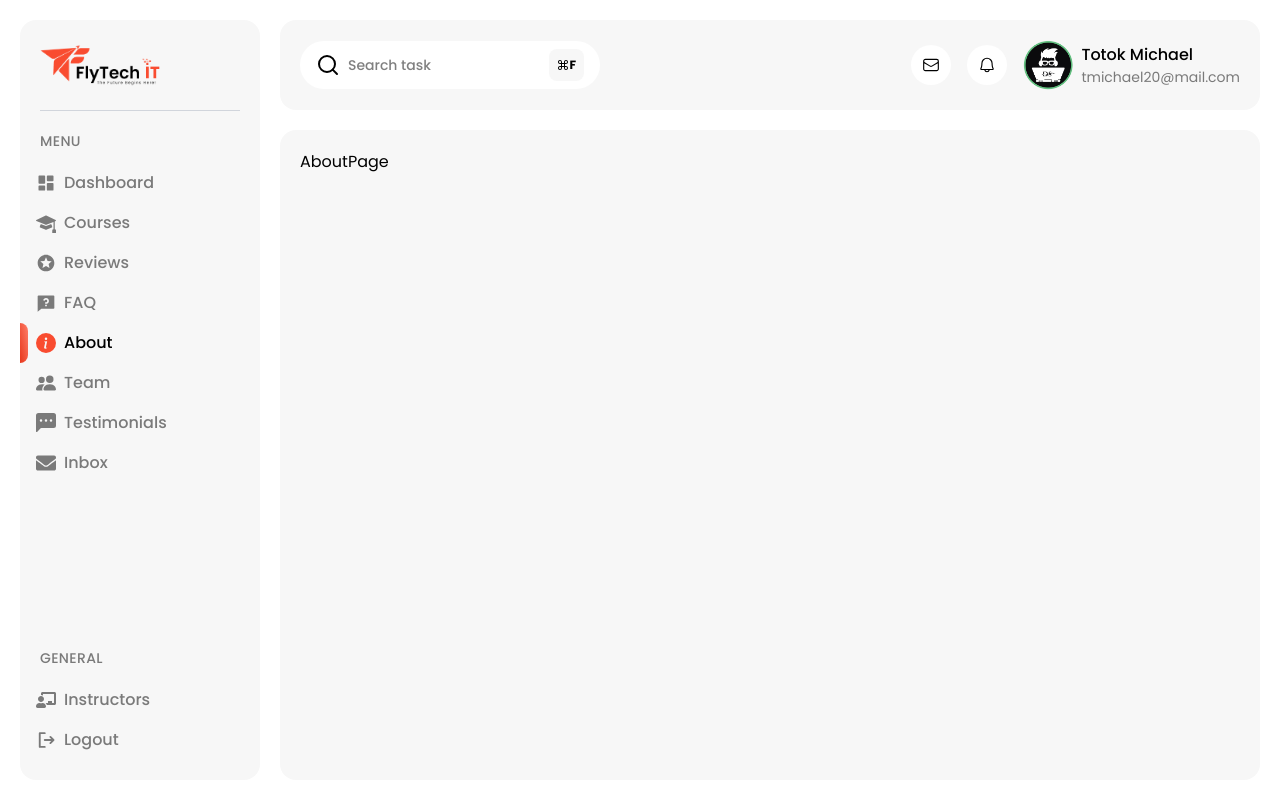
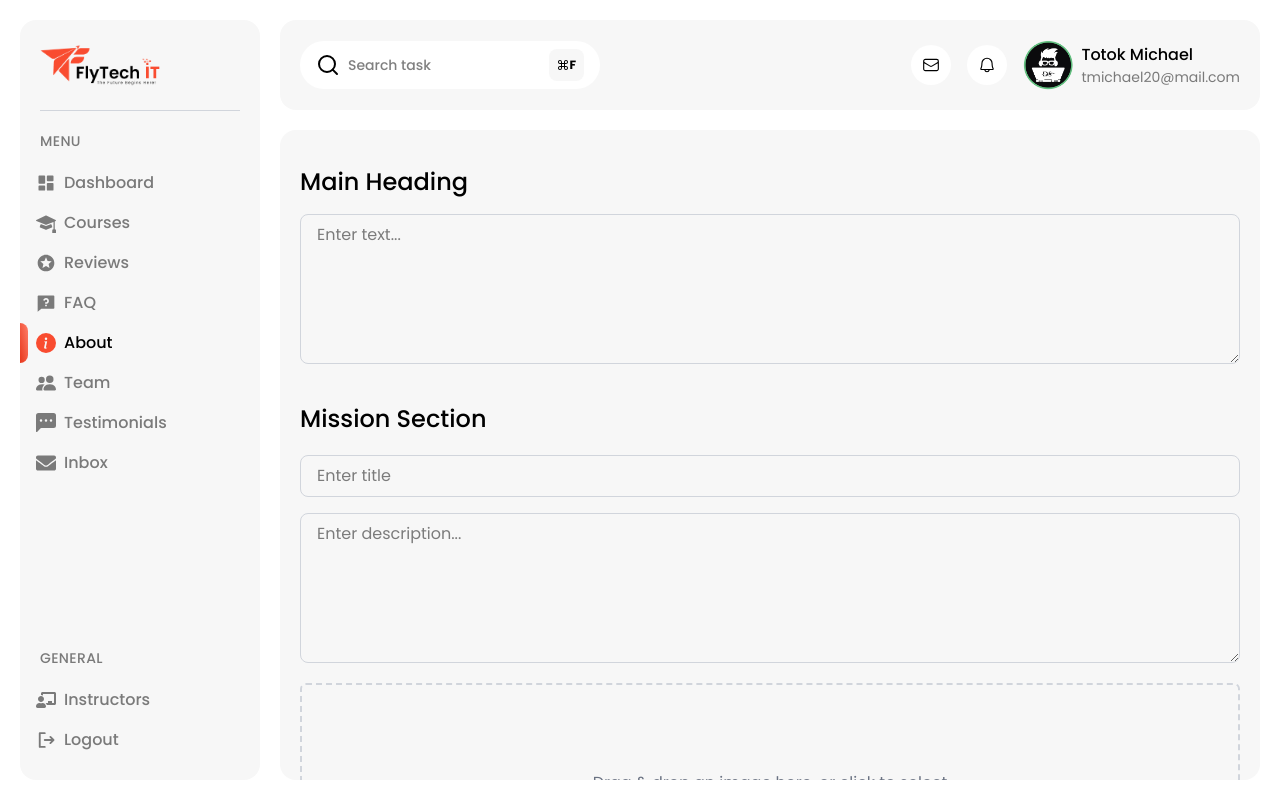
Before and after one commit to Shakiqurrahman/flytech-dashboard, a React (Vite) app: page /about in a window 1280 px wide. Built offline with nearby package versions, Linux system fonts and the light colour scheme.

Commit message:
about section created

```diff
--- a/package.json
+++ b/package.json
@@ -14,6 +14,7 @@
     "@tailwindcss/vite": "^4.1.3",
     "react": "^19.0.0",
     "react-dom": "^19.0.0",
+    "react-dropzone": "^14.3.8",
     "react-hot-toast": "^2.5.2",
     "react-icons": "^5.5.0",
     "react-redux": "^9.2.0",
--- a/src/index.css
+++ b/src/index.css
@@ -15,6 +15,16 @@
     );
 }
 
+html {
+    overflow: hidden;
+}
+
+body {
+    max-width: 100%;
+    margin: 0 auto;
+    overflow-x: hidden;
+}
+
 * {
     font-family: "Poppins", sans-serif;
 }
--- /dev/null
+++ b/src/lib/DragnDrop.jsx
@@ -0,0 +1,70 @@
+import React, { useEffect, useState } from "react";
+import { useDropzone } from "react-dropzone";
+import { FaTimes } from "react-icons/fa";
+
+function DragnDrop({ setForm }) {
+    const [preview, setPreview] = useState(null);
+    // console.log(preview);
+
+    // const fileReader =
+
+    const { getRootProps, getInputProps } = useDropzone({
+        accept: {
+            "image/*": [],
+        },
+        maxFiles: 1,
+        onDrop: (acceptedFiles) => {
+            const file = acceptedFiles[0];
+            if (file) {
+                const previewUrl = URL.createObjectURL(file);
+                setPreview({ file, url: previewUrl });
+            }
+        },
+    });
+
+    // Cleanup preview on unmount or when image is removed
+    useEffect(() => {
+        return () => {
+            if (preview?.url) URL.revokeObjectURL(preview.url);
+        };
+    }, [preview]);
+
+    const removeImage = () => {
+        if (preview?.url) URL.revokeObjectURL(preview.url);
+        setPreview(null);
+    };
+
+    return (
+        <section className="w-full flex flex-col items-center pt-5">
+            {!preview ? (
+                <div
+                    {...getRootProps()}
+                    className="w-full h-[200px] border-2 border-dashed border-gray-300 flex justify-center items-center cursor-pointer rounded-md"
+                >
+                    <input {...getInputProps()} />
+                    <p className="text-center text-gray-500">
+                        Drag & drop an image here, or click to select
+                    </p>
+                </div>
+            ) : (
+                <div className="relative mt-4 w-64 h-64 rounded overflow-hidden border shadow">
+                    <img
+                        src={preview.url}
+                        alt="Preview"
+                        className="object-cover w-full h-full"
+                    />
+                    <button
+                        onClick={removeImage}
+                        className="absolute top-2 right-2 bg-black bg-opacity-60 hover:bg-opacity-80 text-white p-2 rounded-full"
+                    >
+                        <FaTimes />
+                    </button>
+                </div>
+            )}
+        </section>
+    );
+}
+
+export default DragnDrop;
+
+// export default DragnDrop;
--- a/src/pages/about/AboutPage.jsx
+++ b/src/pages/about/AboutPage.jsx
@@ -1,7 +1,119 @@
-import React from "react";
+import React, { useState } from "react";
+import DragnDrop from "../../lib/DragnDrop";
 
 const AboutPage = () => {
-  return <div>AboutPage</div>;
+    const [aboutContent, setAboutContent] = useState({
+        heading: "",
+        mission: {
+            title: "",
+            desc: "",
+            img: "",
+        },
+        vision: {
+            title: "",
+            desc: "",
+            img: "",
+        },
+    });
+
+    const handleChange = (e, section = null) => {
+        const { name, value } = e.target;
+        if (!section) {
+            setAboutContent((prev) => ({ ...prev, [name]: value }));
+        } else {
+            setAboutContent((prev) => ({
+                ...prev,
+                [section]: {
+                    ...prev[section],
+                    [name]: value,
+                },
+            }));
+        }
+
+        console.log(value);
+    };
+
+    const handleSubmit = () => {
+        console.log(aboutContent);
+    };
+    return (
+        <div>
+            <div>
+                <h1 className="text-2xl font-medium my-4">Main Heading</h1>
+
+                <textarea
+                    name="heading"
+                    value={aboutContent.heading}
+                    onChange={(e) => handleChange(e)}
+                    placeholder="Enter text..."
+                    className="w-full outline-0 border border-gray-300 p-2 px-4 rounded-lg min-h-[150px]"
+                ></textarea>
+            </div>
+
+            <div className="mt-8">
+                <h3 className="text-2xl font-medium mb-5">Mission Section</h3>
+
+                <div className="flex flex-col space-y-4">
+                    <input
+                        name="title"
+                        onChange={(e) => handleChange(e, "mission")}
+                        value={aboutContent.mission.title}
+                        type="text"
+                        placeholder="Enter title"
+                        className="px-4 py-2 outline-0 border border-gray-300 rounded-lg"
+                    />
+                    <textarea
+                        name="desc"
+                        onChange={(e) => handleChange(e, "mission")}
+                        value={aboutContent.mission.desc}
+                        placeholder="Enter description..."
+                        className="px-4 py-2 outline-0 border border-gray-300 rounded-lg min-h-[150px]"
+                    ></textarea>
+                </div>
+
+                <DragnDrop setAboutContent={setAboutContent} />
+            </div>
+            <div className="mt-8">
+                <h3 className="text-2xl font-medium mb-5">Vision Section</h3>
+
+                <div className="flex flex-col space-y-4">
+                    <input
+                        name="title"
+                        type="text"
+                        onChange={(e) => handleChange(e, "vision")}
+                        value={aboutContent.vision.title}
+                        placeholder="Enter title"
+                        className="px-4 py-2 outline-0 border border-gray-300 rounded-lg"
+                    />
+                    <textarea
+                        name="desc"
+                        onChange={(e) => handleChange(e, "vision")}
+                        value={aboutContent.vision.desc}
+                        placeholder="Enter description..."
+                        className="px-4 py-2 outline-0 border border-gray-300 rounded-lg min-h-[150px]"
+                    ></textarea>
+                </div>
+
+                <DragnDrop />
+            </div>
+
+            <div className="mt-5 flex gap-2 justify-between">
+                <button
+                    type="button"
+                    className="py-2 px-4 hover:bg-black bg-[#ebebeb] hover:text-white duration-300 cursor-pointer rounded-lg text-black "
+                >
+                    Cancel
+                </button>
+                <button
+                    type="submit"
+                    className="py-2 px-4 hover:bg-primary text-white duration-300 cursor-pointer rounded-lg border bg-black"
+                    onClick={handleSubmit}
+                >
+                    update
+                </button>
+            </div>
+        </div>
+    );
 };
 
 export default AboutPage;
--- a/src/pages/courses/CoursePage.jsx
+++ b/src/pages/courses/CoursePage.jsx
@@ -65,7 +65,7 @@ const CoursePage = () => {
                 </Link>
             </div>
             <div className="mt-8 grid grid-cols-4 gap-5 cursor-pointer">
-        {courses.map((course, i) => (
+                {courses?.map((course, i) => (
                     <div key={i} className="bg-white rounded-lg p-5 group">
                         <img
                             src={course.image}
```
Also changed, not shown: src/AllRoutes/MainLayout.jsx (indentation only), 1 other file (tests, documents, lock files or other folders). Lines whose indentation alone changed are shown as unchanged.
